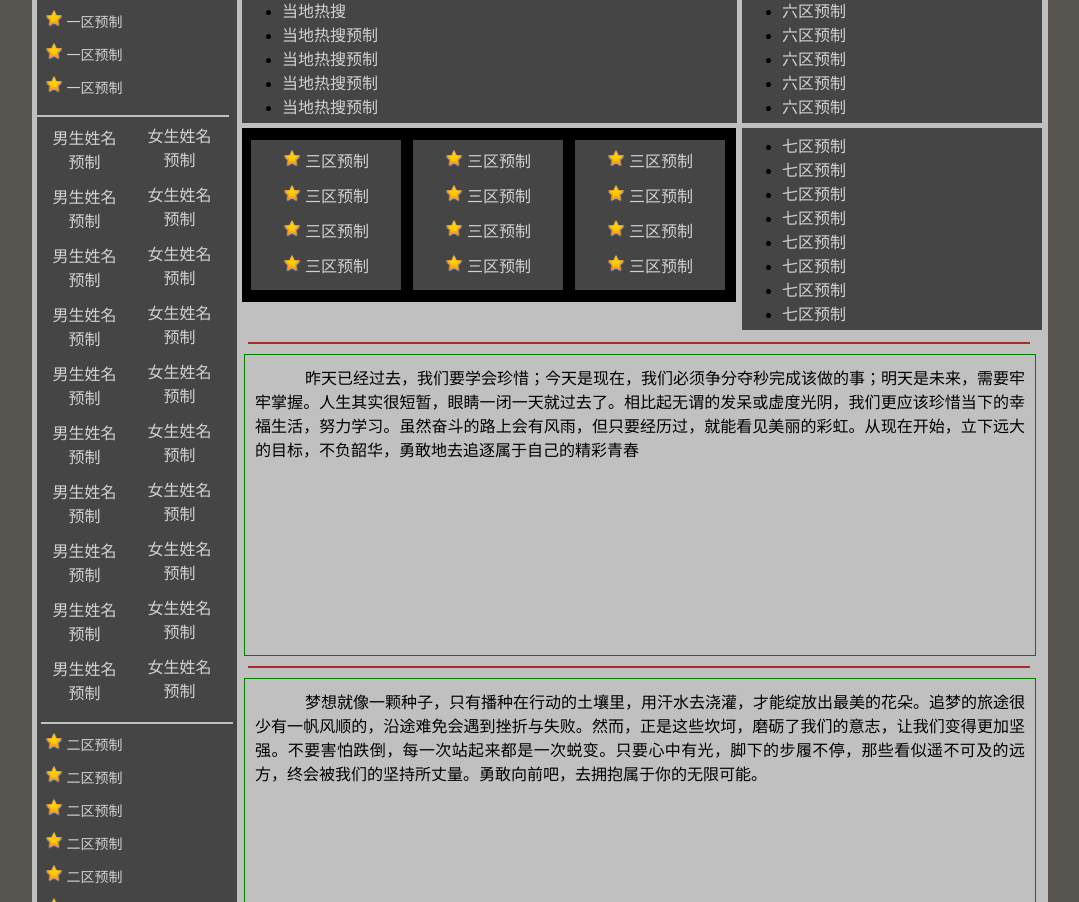
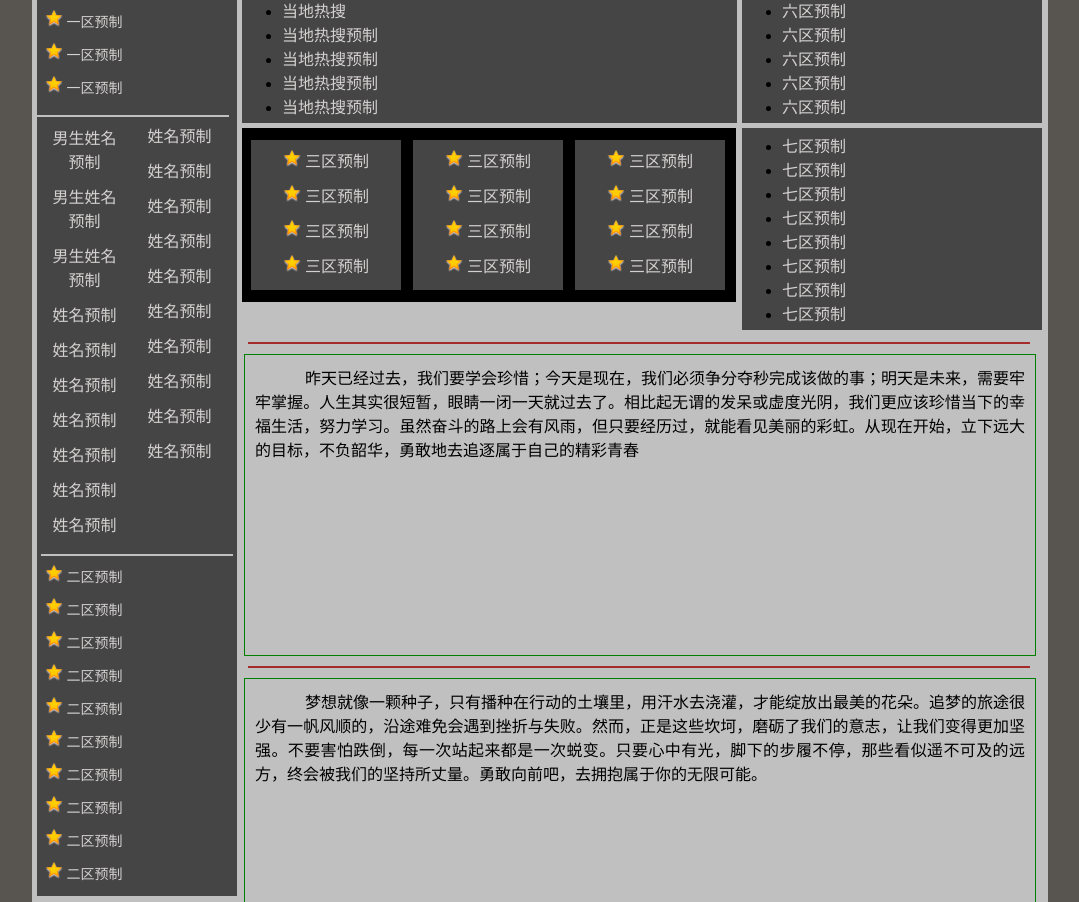
Before and after one commit to www5201314520com-crypto/my-html, a plain HTML site: page index.html in a window 1280 px wide. Shown: the part 666-1568 px from the top of the page, without its empty margins (100-1179 px from the left). Drawn offline with Linux system fonts and the light colour scheme.

Commit message:
Update index.html

```diff
--- a/index.html
+++ b/index.html
@@ -79,58 +79,58 @@
 					<a href="#">男生姓名预制</a><br>
 				</p>
 				<p>
-					<a href="#">男生姓名预制</a><br>
+					<a href="#">姓名预制</a><br>
 				</p>
 				<p>
-					<a href="#">男生姓名预制</a><br>
+					<a href="#">姓名预制</a><br>
 				</p>
 				<p>
-					<a href="#">男生姓名预制</a><br>
+					<a href="#">姓名预制</a><br>
 				</p>
 				<p>
-					<a href="#">男生姓名预制</a><br>
+					<a href="#">姓名预制</a><br>
 				</p>
 				<p>
-					<a href="#">男生姓名预制</a><br>
+					<a href="#">姓名预制</a><br>
 				</p>
 				<p>
-					<a href="#">男生姓名预制</a><br>
+					<a href="#">姓名预制</a><br>
 				</p>
 				<p>
-					<a href="#">男生姓名预制</a><br>
+					<a href="#">姓名预制</a><br>
 				</p>
 			</div>
 
 			<div id="b3">
 				<p>
-					<a href="#">女生姓名预制</a><br>
+					<a href="#">姓名预制</a><br>
 				</p>
 				<p>
-					<a href="#">女生姓名预制</a><br>
+					<a href="#">姓名预制</a><br>
 				</p>
 				<p>
-					<a href="#">女生姓名预制</a><br>
+					<a href="#">姓名预制</a><br>
 				</p>
 				<p>
-					<a href="#">女生姓名预制</a><br>
+					<a href="#">姓名预制</a><br>
 				</p>
 				<p>
-					<a href="#">女生姓名预制</a><br>
+					<a href="#">姓名预制</a><br>
 				</p>
 				<p>
-					<a href="#">女生姓名预制</a><br>
+					<a href="#">姓名预制</a><br>
 				</p>
 				<p>
-					<a href="#">女生姓名预制</a><br>
+					<a href="#">姓名预制</a><br>
 				</p>
 				<p>
-					<a href="#">女生姓名预制</a><br>
+					<a href="#">姓名预制</a><br>
 				</p>
 				<p>
-					<a href="#">女生姓名预制</a><br>
+					<a href="#">姓名预制</a><br>
 				</p>
 				<p>
-					<a href="#">女生姓名预制</a><br>
+					<a href="#">姓名预制</a><br>
 				</p>
 			</div>
 			<div id="b2">
```
